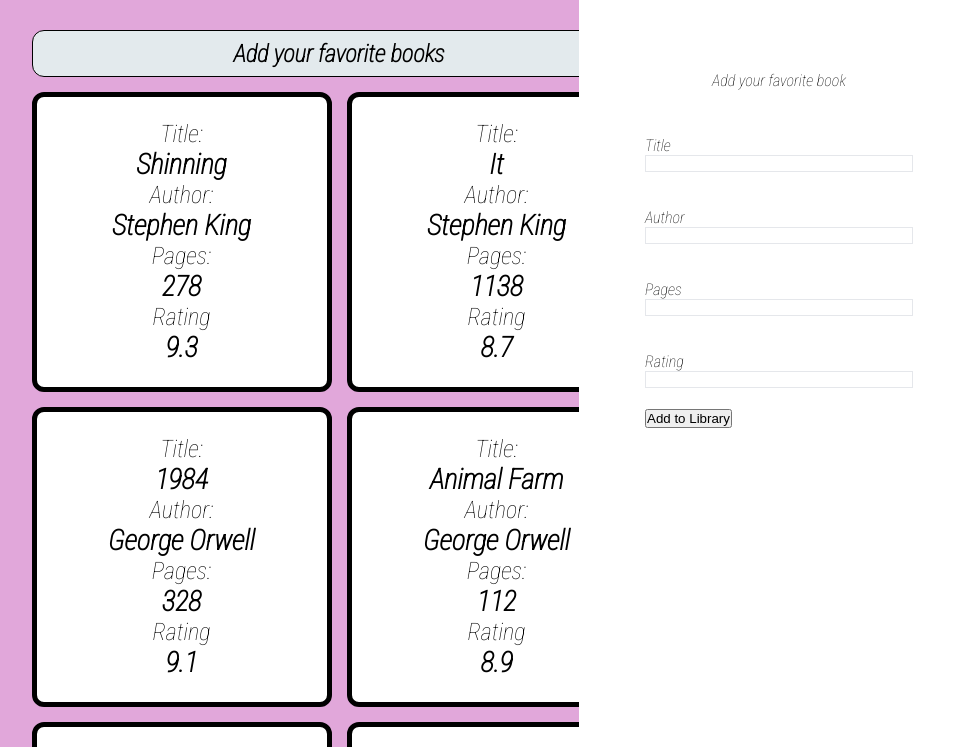
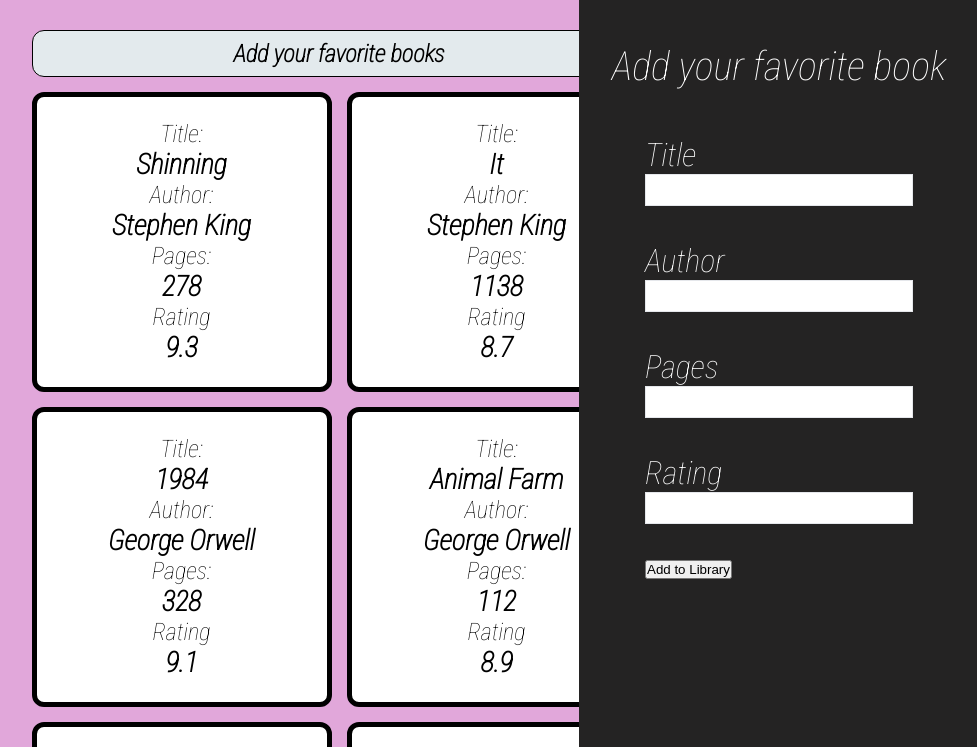
Before and after one commit to vukmilenkovic/Library, a plain HTML site: page index.html in a window 1280 px wide. Both pictures are taken after a click on the element "Add your favorite books". Shown: the top 747 px of the page, without its empty margins (301-1278 px from the left). Drawn offline with Linux system fonts and the light colour scheme.

Commit message:
Because I can't edit json files without a server, the submit button will just close the form element. Also styled the form so that it's more readeble.

```diff
--- a/index.js
+++ b/index.js
@@ -120,7 +120,7 @@ function displayForm(){
 
         div.innerHTML = `
         <div className="input-title">
-            <p>Add your favorite book</p>
+            <p class="form-title">Add your favorite book</p>
         </div>
         <form class="form">
             <div class="fields">
@@ -139,15 +139,16 @@ function displayForm(){
                     </div>
                     <div class="field">
                         <label>Rating</label>
-                        <input type="float" class="rating">
+                        <input type="number" min="0"
+                        max="1000" step="0.01"class="rating">
                     </div>
             </div>
-            <button>Add to Library</button>
+            <button type="submit">Add to Library</button>
         </form>
     `;
         container.appendChild(div);
 
-    const form = document.querySelector('.fields');
+
 
 
 }
@@ -156,3 +157,12 @@ function hideForm() {
     const form = document.querySelector('.submit_form');
     if (form) form.remove();
 }
+
+// Because we can't communicate with the json database without a server the button press won't do anything but clear the users input
+const form = document.querySelector('.form');
+form.addEventListener('submit', handlesubmit);
+
+function handleSubmit(e){
+    e.preventDefault();
+    e.target.reset();
+}
--- a/styles.css
+++ b/styles.css
@@ -68,11 +68,13 @@ body {
     align-items: center;
     width: 400px;
     height: 920px;
-    background-color: white;
+    background-color: rgb(36, 35, 35);
     position: absolute;
     position: absolute;
     top: 0;
     right: 0;
+    color: white;
+    font-size: 32px;
 
 
 }
@@ -86,6 +88,10 @@ body {
 
 }
 
+.form-title {
+    font-size: 40px;
+}
+
 .fields {
     display: flex;
     flex-wrap: wrap;
@@ -93,9 +99,6 @@ body {
 
 }
 
-.column {
-    flex: 1 1 0;
-}
 
 .field {
     flex: 1 1 calc(50% - 1rem);
@@ -108,6 +111,7 @@ body {
 input {
     border: 1px solid #E5E7EB;
     outline: none;
+    height: 30px;
 }
 input:focus {
     border: 1px solid blue;
```
